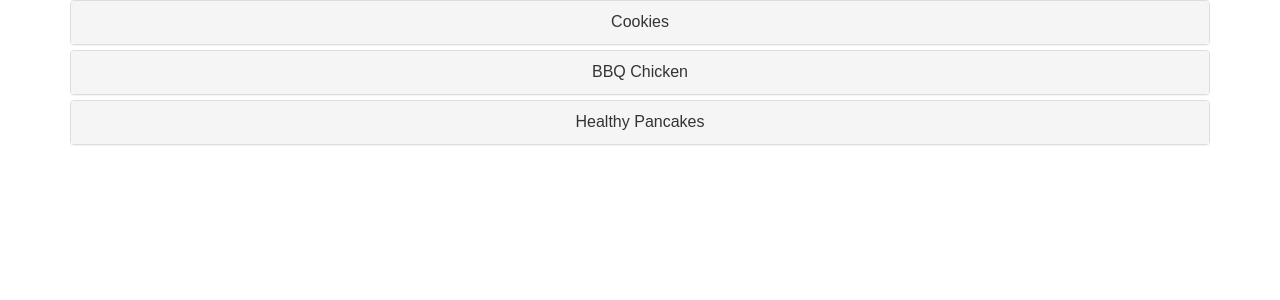
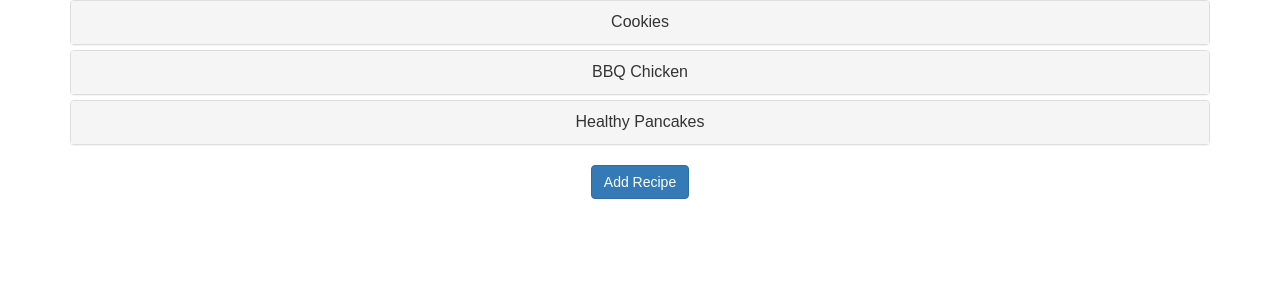
Before and after one commit to cdt-eth/Recipe-Box, a React (Create React App) app: page / in a window 1280 px wide. Shown: the top 300 px of the page. Built offline with nearby package versions, Linux system fonts and the light colour scheme.

Commit message:
add recipe button

```diff
--- a/src/App.js
+++ b/src/App.js
@@ -31,6 +31,8 @@ class App extends Component {
             </Panel>
           ))}
         </PanelGroup>
+
+        <Button bsStyle="primary">Add Recipe</Button>
       </div>
     );
   }
```
